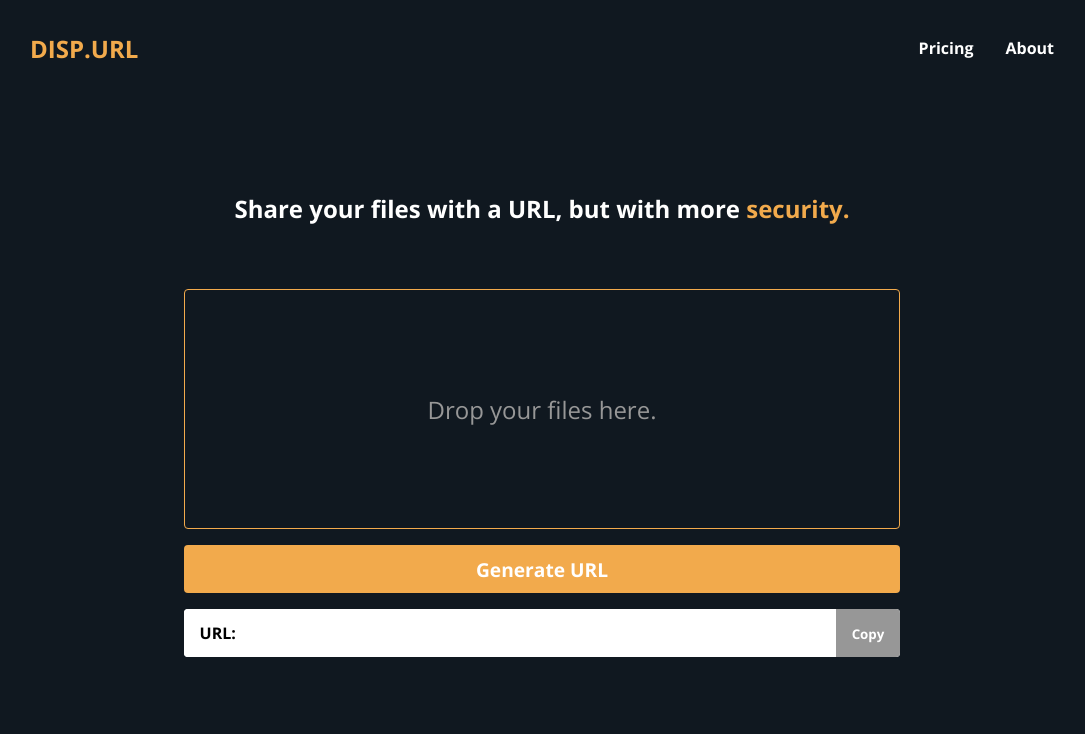
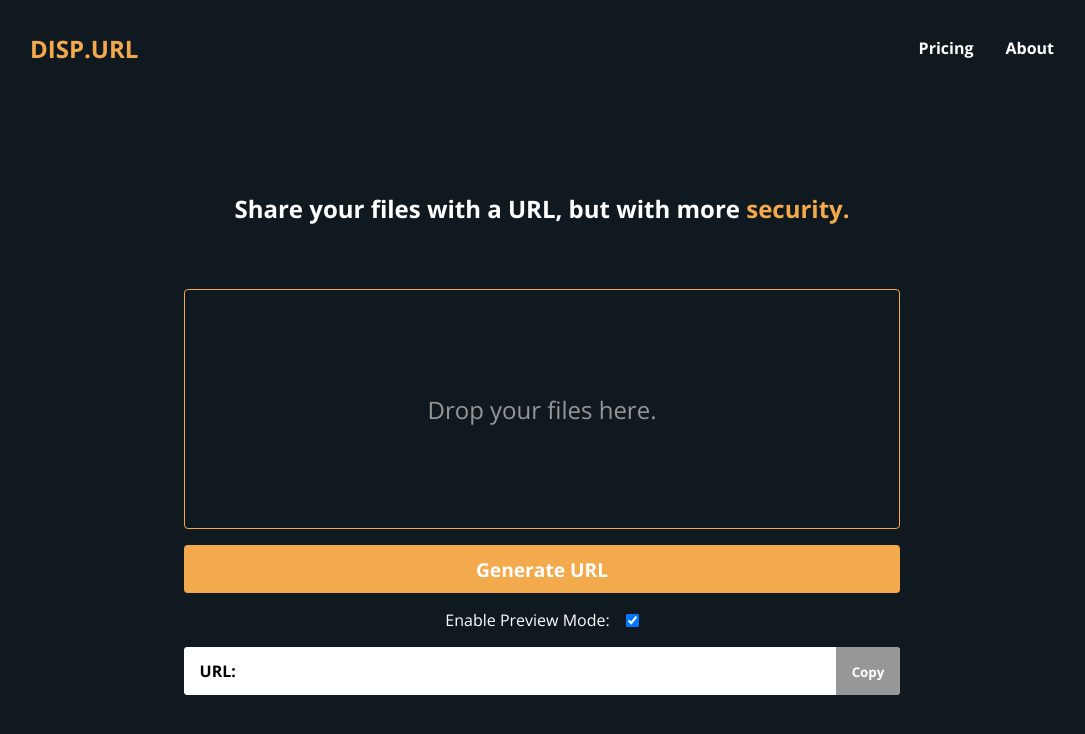
Before and after one commit to dev-sangjun/disposable-url, a React (Create React App) app: page / in a window 1280 px wide. Shown: the top 734 px of the page, without its empty margins (98-1183 px from the left). Built offline with nearby package versions, Linux system fonts and the light colour scheme.

Commit message:
added num_limits

```diff
--- a/src/api/upload.ts
+++ b/src/api/upload.ts
@@ -1,12 +1,13 @@
 import axios from "axios";
 
+const devURL = "http://localhost:5000/upload";
 const URL = "https://disposable-url.herokuapp.com/upload";
 
-export const uploadFiles = (files: File[]) => {
+export const uploadFiles = (numLimit: number, files: File[]) => {
   const formData = new FormData();
   files.forEach((file: File) => {
     formData.append("files", file);
-    formData.append("filenames", file.name);
+    formData.append("numLimit", String(numLimit));
   });
-  return axios.post(URL, formData);
+  return axios.post(devURL, formData);
 };
--- a/src/components/DropFiles.tsx
+++ b/src/components/DropFiles.tsx
@@ -44,16 +44,18 @@ const DropFiles: React.FC<DropFilesProps> = ({ className }) => {
   const [key, setKey] = useState("");
   const [loading, setLoading] = useState(false);
   const [copied, setCopied] = useState(false);
+  const [enablePreviewMode, setEnablePreviewMode] = useState(true);
   const inputRef = useRef<HTMLInputElement | null>(null);
   const url = "https://disposable-url.herokuapp.com/upload/";
+  // const devUrl = "http://localhost:5000/upload/";
   const onDrop = (acceptedFiles: File[]) => {
     setFiles(acceptedFiles);
-    console.log(acceptedFiles);
   };
   const onClick = () => {
     if (files) {
       setLoading(true);
-      uploadFiles(files).then(res => {
+      setCopied(false);
+      uploadFiles(enablePreviewMode ? 1 : 0, files).then(res => {
         const { uuid } = res.data;
         setKey(uuid);
         setLoading(false);
@@ -89,6 +91,10 @@ const DropFiles: React.FC<DropFilesProps> = ({ className }) => {
       )
     );
   };
+  const onCheck = (e: React.ChangeEvent<HTMLInputElement>) => {
+    const { checked } = e.target;
+    setEnablePreviewMode(checked);
+  };
   return (
     <Dropzone onDrop={onDrop}>
       {({ getRootProps, getInputProps }) => (
@@ -117,6 +123,15 @@ const DropFiles: React.FC<DropFilesProps> = ({ className }) => {
               "Generate URL"
             )}
           </GenerateURLButton>
+          <div className="checkbox-container">
+            <label className="checkbox-label">Enable Preview Mode:</label>
+            <input
+              id="checkbox"
+              type="checkbox"
+              onChange={onCheck}
+              checked={enablePreviewMode}
+            />
+          </div>
           <div className="url-container">
             <label className="url-label" htmlFor="url">
               URL:
@@ -183,6 +198,16 @@ export default styled(DropFiles)`
       cursor: pointer;
     }
   }
+  .checkbox-container {
+    display: flex;
+    justify-content: center;
+    align-items: center;
+    margin-top: 1rem;
+    color: white;
+    label {
+      margin-right: 1rem;
+    }
+  }
   .url-container {
     position: relative;
     display: flex;
```
